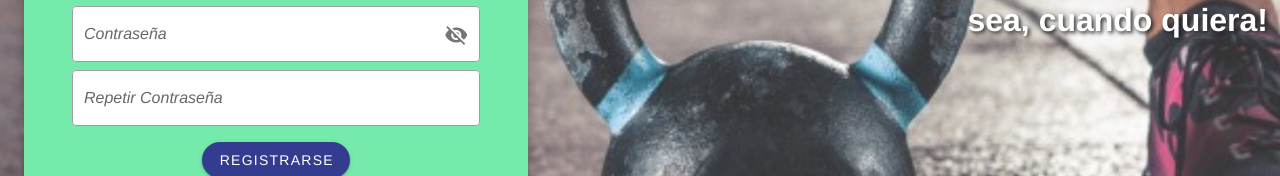
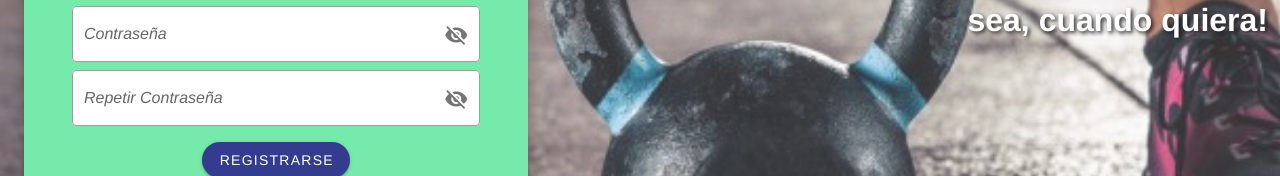
Before and after one commit to daviditco4/rutinapp-website, a Vue app: page /signUp in a window 1280 px wide. Shown: the part 420-596 px from the top of the page. Built offline with nearby package versions, Linux system fonts and the light colour scheme.

Commit message:
show contraseña

```diff
--- a/src/views/SignUp.vue
+++ b/src/views/SignUp.vue
@@ -57,7 +57,11 @@
                 outlined
                 light
                 hide-details
-                background-color="white">
+                background-color="white"
+                :append-icon="show ? 'mdi-eye' : 'mdi-eye-off'"
+                :type="show ? 'text' : 'password'"
+                @click:append="show = !show">
+                >
             </v-text-field>
             <p class="error-message" v-if="!passwordCorrect">Las contraseñas no coinciden</p>
             <p class="error-message" v-if="isAnyEmpty">Llenar todos los campos de texto.</p>
@@ -101,7 +105,8 @@ export default {
       emailCorrect: true,
       passwordCorrect: true,
       isAnyEmpty: false,
-      registerSuccess: true
+      registerSuccess: true,
+      show: false,
     }
   },
   computed: {
```
